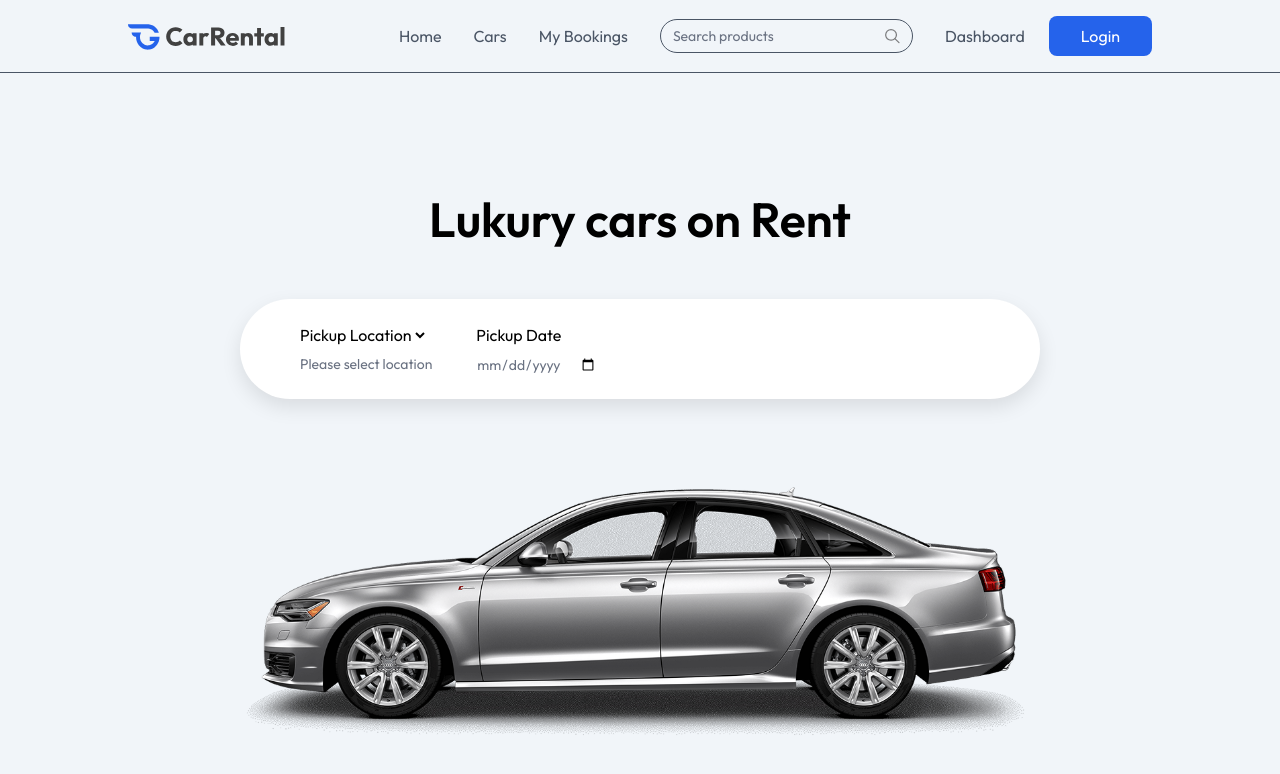
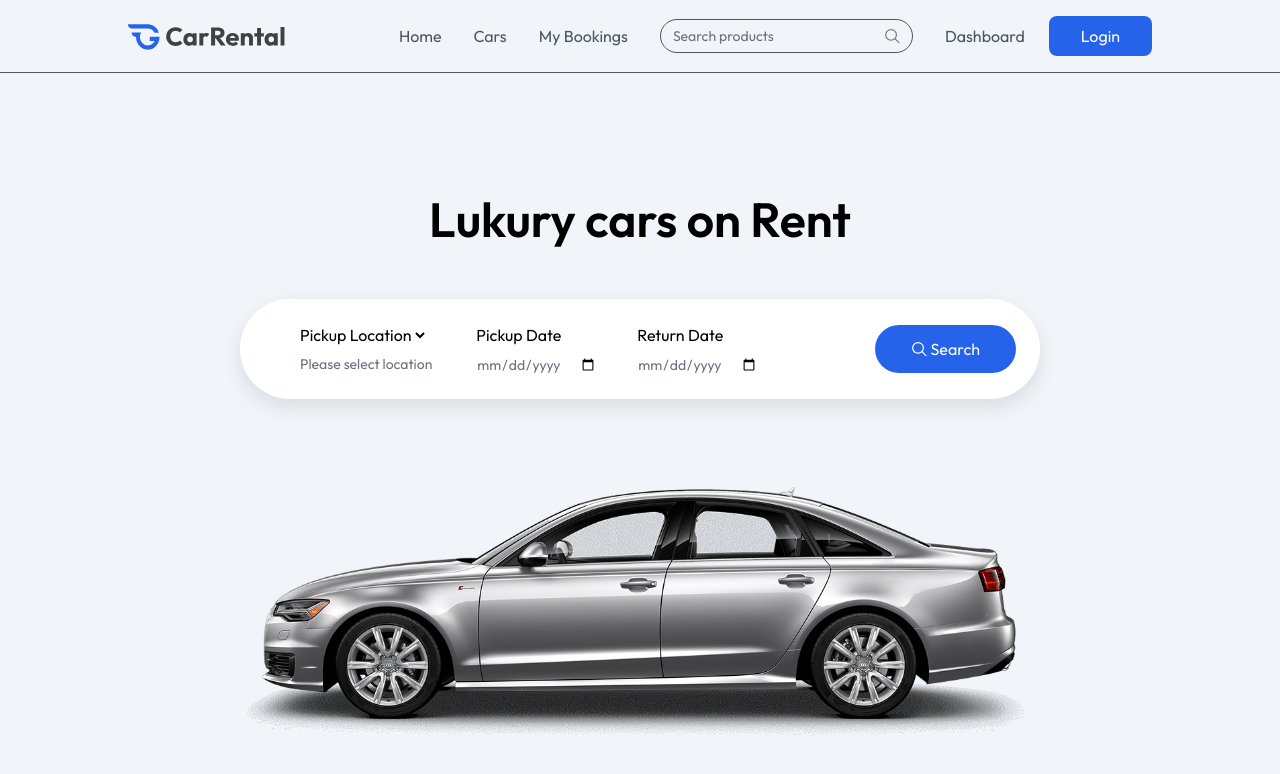
Before and after one commit to SasmithaHiram/car-rental-frontend, a React (Vite) app: page / in a window 1280 px wide. Shown: the top 774 px of the page. Built offline with nearby package versions, Linux system fonts and the light colour scheme; a web font is replaced by a local one.

Commit message:
search button fix

```diff
--- a/src/components/Hero.jsx
+++ b/src/components/Hero.jsx
@@ -40,7 +40,25 @@ const Hero = () => {
               required
             ></input>
           </div>
+
+          <div className="flex flex-col items-start gap-2">
+            <label htmlFor="pickup-date">Return Date</label>
+            <input
+              type="date"
+              id="return-date"
+              className="text-sm text-gray-500"
+              required
+            ></input>
+          </div>
         </div>
+        <button className="flex items-center justify-center gap-1 px-9 py-3 max-sm:mt-4 bg-primary hover:bg-primary-dull text-white rounded-full cursor-pointer">
+          <img
+            src={assets.search_icon}
+            alt="Search"
+            className="brightness-300"
+          />
+          Search
+        </button>
       </form>
       <img src={assets.main_car} alt="Car" className="max-h-74" />
     </div>
```
